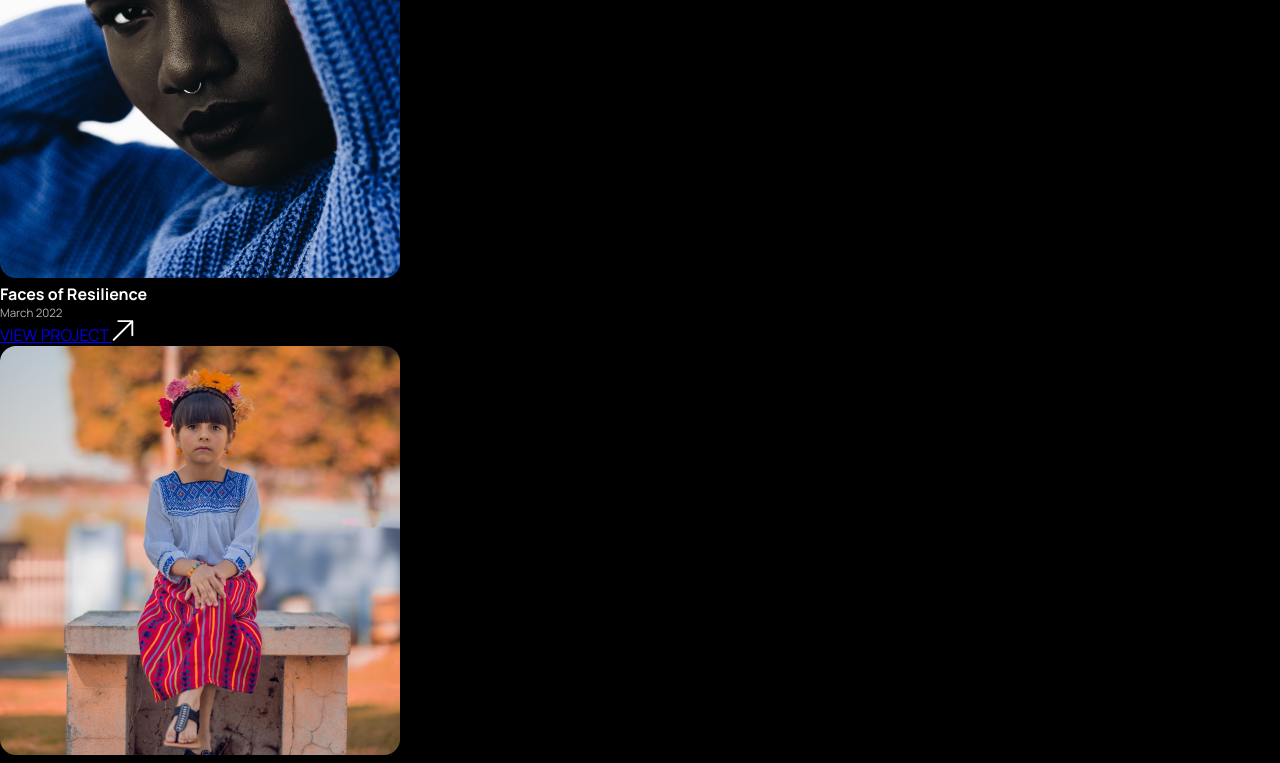
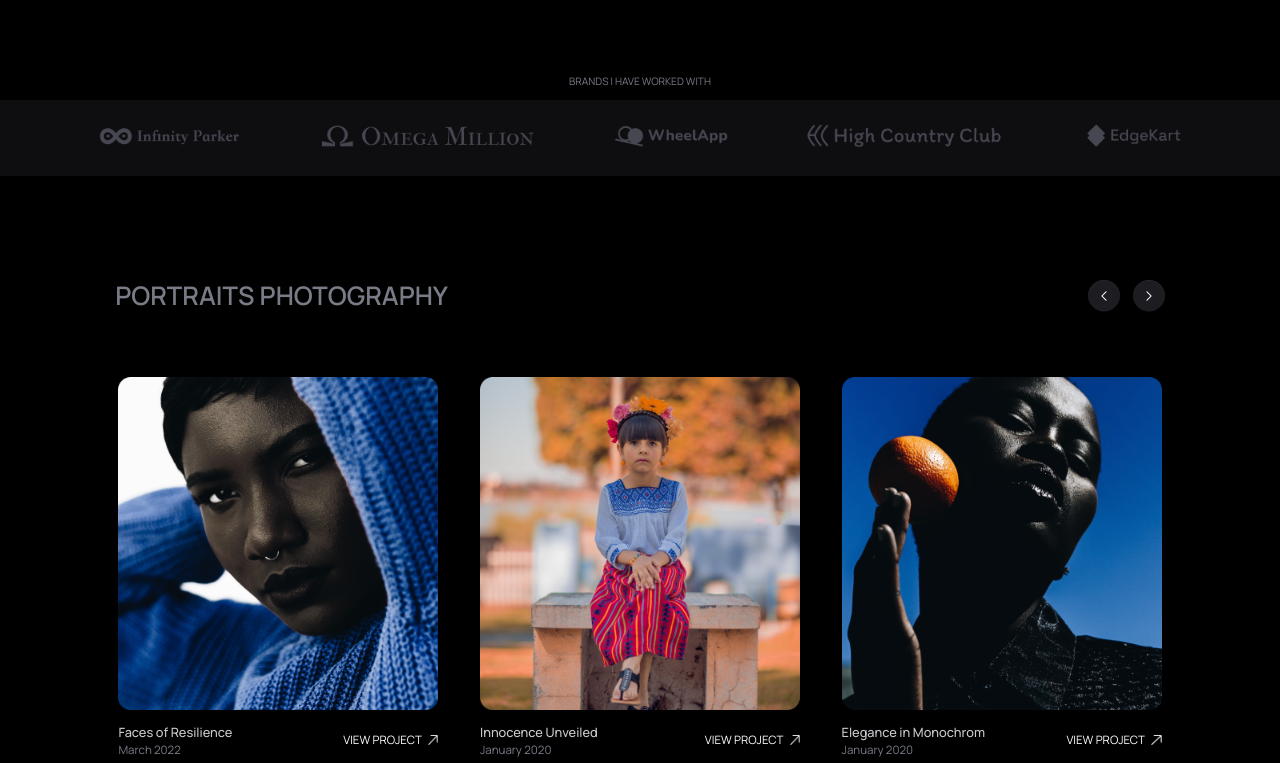
Before and after one commit to HamzaShah2812/Damien, a plain HTML site: page services.html in a window 1280 px wide. Shown: the part 757-1520 px from the top of the page. Drawn offline with Linux system fonts and the light colour scheme.

Commit message:
portfolio page added

```diff
--- a/services.css
+++ b/services.css
@@ -0,0 +1,397 @@
+.portfolio{
+    display: flex;
+    flex-direction: column;
+    position: relative;
+    height: max-content;
+    overflow: hidden;
+    margin: 6vmax 9vmax;
+    padding: 0vmax;
+    height: 45vmax;
+}
+
+
+.portfolio-background{
+    display: flex;
+    flex-direction: column;
+    background-image: url(img/portfolio.png);
+    background-size: contain;
+    background-repeat: no-repeat;
+    background-position: center;
+    width: 100%;
+    height: 100%;
+    position: absolute;
+    top: 0;
+    left: 0;
+    z-index: -1;
+    gap: 3vmax;
+}
+
+.portfolio-page-heading{
+    display: flex;
+    flex-direction: column;
+    gap: 0.2vmax;
+    padding-top: 0.5vmax;
+}
+
+.portfolio-page-heading p{
+    font-size: 1vmax;
+    font-weight: 400;
+}
+
+.portfolio-page-heading h1{
+    font-size: 2.5vmax;
+    font-weight: 500;
+}
+
+.portfolio-page-text{
+    display: flex;
+    width: 55vmax;
+    height: auto;
+    padding: 2.5vmax 0vmax;
+}
+
+.portfolio-page-text p{
+    font-size: 1vmax;
+    font-weight: 400;
+}
+
+.bottom{
+    position: absolute;
+    bottom: 0; /* Positions at the bottom of the container */
+    width: 100%;
+    height: 5vmax;
+    display: flex;
+    flex-direction: row;
+    align-items: center;
+    gap: 65vmax;
+    padding: 0vmax 2vmax;
+    margin-bottom: 1.5vmax;
+}
+
+.bottom-left{
+    width: 5vmax;
+    height: 5vmax;
+}
+
+.bottom-left img{
+    width: 5vmax;
+    height: 5vmax;
+}
+
+.bottom-right{
+    display: flex;
+    align-items: center;
+    justify-content: center;
+    width: 8vmax;
+}
+
+.bottom-right p{
+    font-size: 0.9vmax;
+    color: rgba(121, 124, 134, 1);
+}
+
+
+.brands{
+    display: flex;
+    flex-direction: column;
+    align-items: center;
+    justify-content: center;
+    gap: 1vmax;
+    margin: 1vmax 0vmax 8vmax 0vmax;
+}
+
+.brands-heading p{
+    font-size: 0.8vmax;
+    font-weight: 400;
+    color: rgba(121, 124, 134, 1);
+}
+
+
+.list-brands{
+    display: flex;
+    flex-direction: row;
+    align-items: center;
+    justify-content: center;
+    gap: 5vmax;
+    background-color: rgba(14, 14, 16, 1);
+    padding: 1.5vmax 0vmax;
+    width: 100%;
+
+}
+
+.list-brands img{
+    width: auto;
+    height: 2.5vmax;
+}
+
+
+
+.portfolio-portraits{
+    display: flex;
+    flex-direction: column;
+    padding: 12vmax 9vmax;
+    padding-top: 0vmax;
+}
+
+.portfolio-portraits .section-head {
+    font-size: 1vmax;
+    font-weight: 600;
+    margin: 0;
+    color: rgba(121, 124, 134, 1);
+}
+
+.portraits-heading{
+    display: flex;
+    flex-direction: row;
+    align-items: center;
+    justify-content: space-between;
+    margin-bottom: 5vmax;
+}
+
+.portraits-heading h1{
+    font-size: 2vmax;
+    font-weight: 600;
+    color: rgba(121, 124, 134, 1);
+}
+
+.navigation-buttons{
+    display: flex;
+    flex-direction: row;
+    align-items: center;
+    justify-content: center;
+    gap: 1vmax;
+}
+
+.navigation-buttons button{
+    display: flex;
+    justify-content: center;
+    background-color: transparent;
+    border: none;
+    cursor: pointer;
+}
+
+
+.navigation-buttons button img{
+    width: 2.5vmax;
+    height: 2.5vmax;
+}
+
+.portraits-buttons{
+    display: flex;
+    flex-direction: row;
+    align-items: center;
+    justify-content: center;
+    gap: 2vmax;
+}
+
+.all-portfolio a{
+    display: flex;
+    align-items: center;
+    justify-content: center;
+    border-radius: 0.5vmax;
+    width: 12vmax;
+    height: 3vmax;
+    font-size: 1vmax;
+    background-color: rgba(28, 28, 33, 1);
+}
+
+.all-portfolio a{
+    color: white;
+    text-decoration: none;
+}
+
+.portrait-content{
+    display: flex;
+    flex-direction: row;
+    justify-content: space-evenly;
+    gap: 3vmax;
+}
+
+.portrait-face{
+    display: flex;
+    flex-direction: column;
+    gap: 1vmax;
+}
+
+.portrait-face-image{
+    display: flex;
+    width: 25vmax;
+    height: 26vmax;
+}
+
+.portrait-face-image img{
+    width: 25vmax;
+    height: 26vmax;
+}
+
+.portrait-face-details{
+    display: flex;
+    flex-direction: row;
+    align-items: center;
+    justify-content: space-between;
+}
+
+.portrait-face-name{
+    display: flex;
+    flex-direction: column;
+    gap: 0.1vmax;
+}
+
+.portrait-face-name h4{
+    font-size: 1vmax;
+    font-weight: 500;
+    color:rgba(202, 202, 206, 1);
+}
+
+.portrait-face-name p{
+    font-size: 0.9vmax;
+    font-weight: 400;
+    color: rgba(121, 124, 134, 1);
+}
+
+.portrait-face-button{
+    display: flex;
+    flex-direction: row;
+    align-items: center;
+}
+
+.portrait-face-button a{
+    display: flex;
+    align-items: center;
+    text-decoration: none;
+    color: white;
+    font-size: 0.9vmax;
+    font-weight: 400;
+}
+
+.portrait-face-button a img{
+    width: 0.8vmax;
+    height: 0.8vmax;
+    padding-left: 0.5vmax;
+}
+
+.portrait-innocence{
+    display: flex;
+    flex-direction: column;
+    gap: 1vmax;
+}
+
+.portrait-innocence-image{
+    display: flex;
+    width: 25vmax;
+    height: 26vmax;
+}
+
+.portrait-innocence-image img{
+    width: 25vmax;
+    height: 26vmax;
+}
+
+.portrait-innocence-details{
+    display: flex;
+    flex-direction: row;
+    align-items: center;
+    justify-content: space-between;
+}
+
+.portrait-innocence-name{
+    display: flex;
+    flex-direction: column;
+    gap: 0.1vmax;
+}
+
+.portrait-innocence-name h4{
+    font-size: 1vmax;
+    font-weight: 500;
+    color:rgba(202, 202, 206, 1);
+}
+
+.portrait-innocence-name p{
+    font-size: 0.9vmax;
+    font-weight: 400;
+    color: rgba(121, 124, 134, 1);
+}
+
+.portrait-innocence-button{
+    display: flex;
+    flex-direction: row;
+    align-items: center;
+}
+
+.portrait-innocence-button a{
+    display: flex;
+    align-items: center;
+    text-decoration: none;
+    color: white;
+    font-size: 0.9vmax;
+    font-weight: 400;
+}
+
+.portrait-innocence-button a img{
+    width: 0.8vmax;
+    height: 0.8vmax;
+    padding-left: 0.5vmax;
+}
+
+.portrait-elegance{
+    display: flex;
+    flex-direction: column;
+    gap: 1vmax;
+}
+
+.portrait-elegance-image{
+    display: flex;
+    width: 25vmax;
+    height: 26vmax;
+}
+
+.portrait-elegance-image img{
+    width: 25vmax;
+    height: 26vmax;
+}
+
+.portrait-elegance-details{
+    display: flex;
+    flex-direction: row;
+    align-items: center;
+    justify-content: space-between;
+}
+
+.portrait-elegance-name{
+    display: flex;
+    flex-direction: column;
+    gap: 0.1vmax;
+}
+
+.portrait-elegance-name h4{
+    font-size: 1vmax;
+    font-weight: 500;
+    color:rgba(202, 202, 206, 1);
+}
+
+.portrait-elegance-name p{
+    font-size: 0.9vmax;
+    font-weight: 400;
+    color: rgba(121, 124, 134, 1);
+}
+
+.portrait-elegance-button{
+    display: flex;
+    flex-direction: row;
+    align-items: center;
+}
+
+.portrait-elegance-button a{
+    display: flex;
+    align-items: center;
+    text-decoration: none;
+    color: white;
+    font-size: 0.9vmax;
+    font-weight: 400;
+}
+
+.portrait-elegance-button a img{
+    width: 0.8vmax;
+    height: 0.8vmax;
+    padding-left: 0.5vmax;
+}
--- a/services.html
+++ b/services.html
@@ -3,7 +3,7 @@
 <head>
     <meta charset="UTF-8">
     <meta name="viewport" content="width=device-width, initial-scale=1.0">
-    <title>PORTFOLIO</title>
+    <title>Services</title>
     <link rel="icon" type="image/png" href="img/favicon-32x32.png">
     <link rel="stylesheet" href="style.css">
     <link rel="stylesheet" href="services.css">
```
